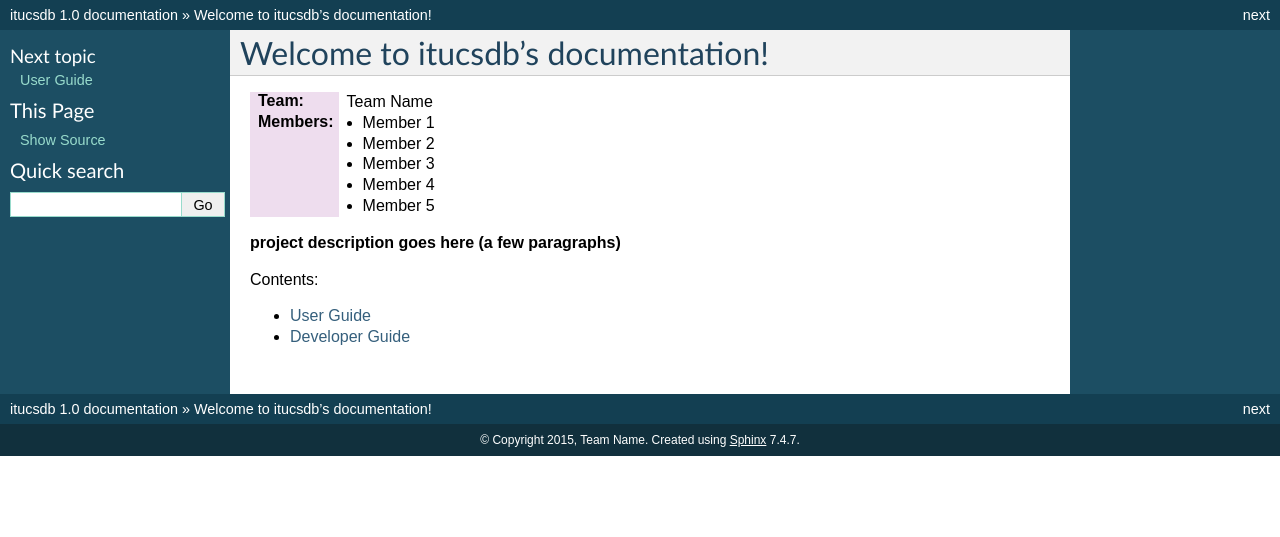
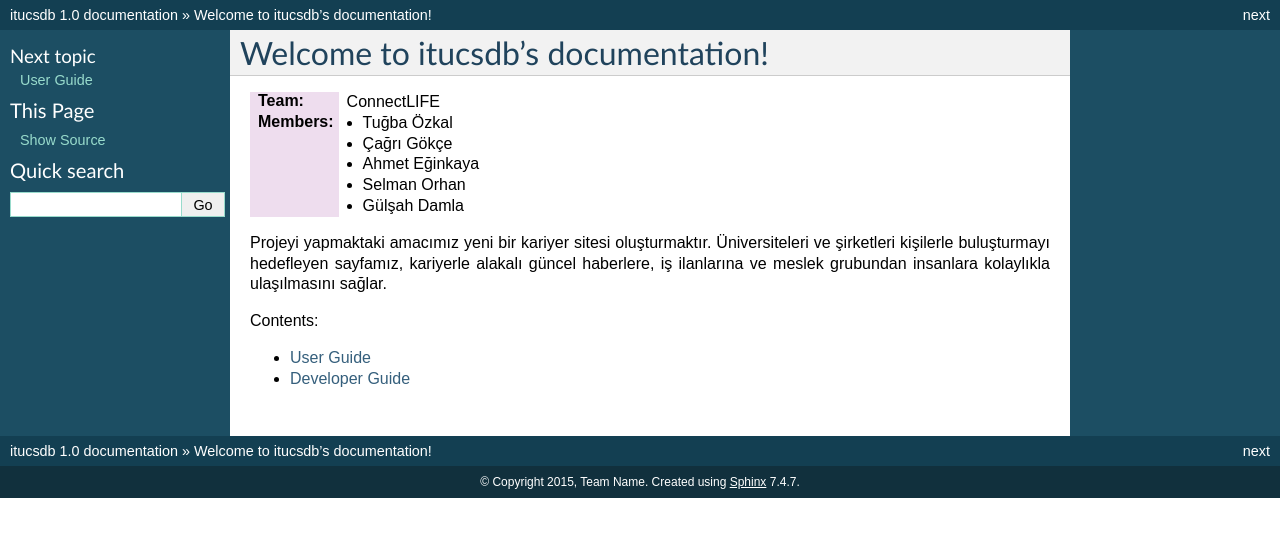
Before and after one commit to orhanse/ConnectLife, a Sphinx documentation site: the page built from docs/index.rst, in a window 1280 px wide. Shown: the top 537 px of the page. Built offline with Sphinx 7.4.7, drawn with Linux system fonts in a browser that asks for light colours; pages that are not in the unit, such as notebooks, are missing from menus.

```diff
--- a/docs/index.rst
+++ b/docs/index.rst
@@ -1,17 +1,19 @@
 Welcome to itucsdb's documentation!
 ===================================
 
-:Team: Team Name
+:Team: ConnectLIFE
 
 :Members:
 
-   * Member 1
-   * Member 2
-   * Member 3
-   * Member 4
-   * Member 5
+   * Tuğba Özkal
+   * Çağrı Gökçe
+   * Ahmet Eğinkaya
+   * Selman Orhan
+   * Gülşah Damla
 
-**project description goes here (a few paragraphs)**
+Projeyi yapmaktaki amacımız yeni bir kariyer sitesi oluşturmaktır. Üniversiteleri ve şirketleri kişilerle buluşturmayı
+hedefleyen sayfamız, kariyerle alakalı güncel haberlere, iş ilanlarına ve meslek grubundan insanlara kolaylıkla ulaşılmasını
+sağlar.
 
 Contents:
 
```
Also changed, not shown: docs/user/member1.rst (+12 -2 lines).
